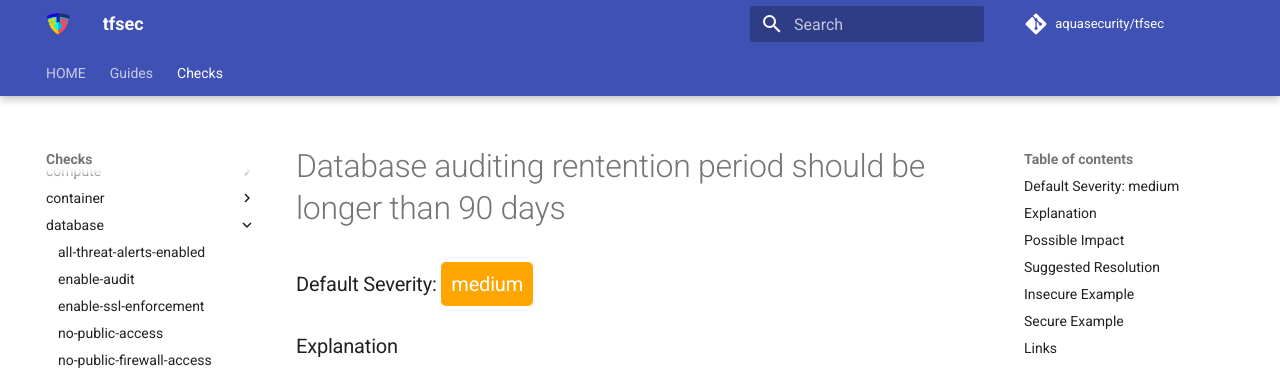
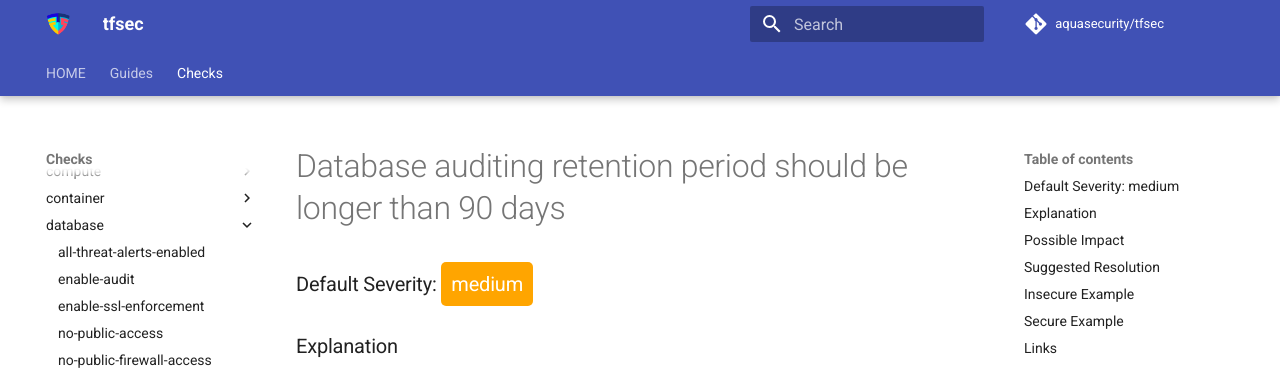
Before and after one commit to kaisenlinux/tfsec, an MkDocs documentation site: the page built from docs/checks/azure/database/retention-period-set/index.md, in a window 1280 px wide and 900 px high. Shown: the top 370 px of the window. Built offline with MkDocs 1.6.1 and Material for MkDocs 9.7.7, drawn with Linux system fonts in a browser that asks for light colours; comment, search, counter and statistics services are not loaded; the version menu is left out.

Commit message:
Import the 1.28.14 release

```diff
--- a/docs/checks/azure/database/retention-period-set/index.md
+++ b/docs/checks/azure/database/retention-period-set/index.md
@@ -1,8 +1,8 @@
 ---
-title: Database auditing rentention period should be longer than 90 days
+title: Database auditing retention period should be longer than 90 days
 ---
 
-# Database auditing rentention period should be longer than 90 days
+# Database auditing retention period should be longer than 90 days
 
 ### Default Severity: <span class="severity medium">medium</span>
 
```
Also changed, not shown: docs/checks/azure/database/index.md (+1 -1 lines), rules.md (+1 -1 lines), 6 other files.
